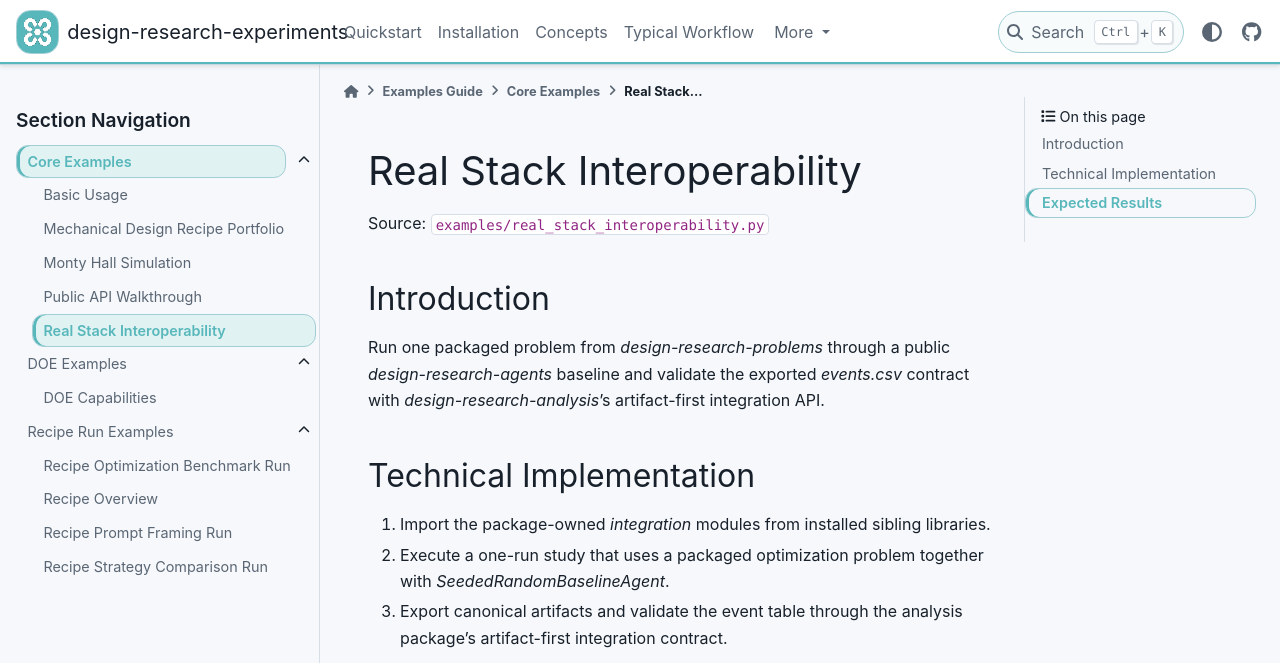
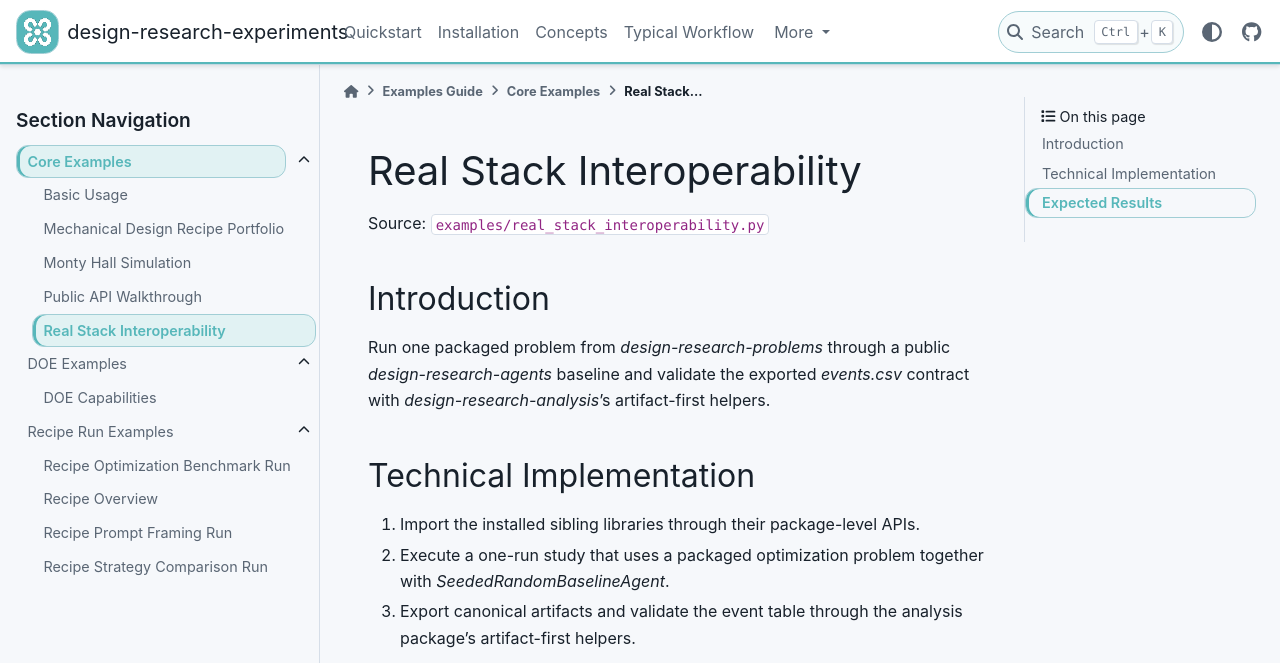
Before and after one commit to cmudrc/design-research-experiments, a Sphinx documentation site: the page built from docs/examples/core/real_stack_interoperability.rst, in a window 1280 px wide and 1172 px high, cut to the strip 0-663 px from the top of the window. Built offline with Sphinx 7.4.7 and the PyData theme 0.15.4, drawn with Linux system fonts in a browser that asks for light colours.

Commit message:
Refresh real stack example docs

```diff
--- a/docs/examples/core/real_stack_interoperability.rst
+++ b/docs/examples/core/real_stack_interoperability.rst
@@ -8,16 +8,16 @@ Introduction
 
 Run one packaged problem from `design-research-problems` through a public
 `design-research-agents` baseline and validate the exported `events.csv`
-contract with `design-research-analysis`'s artifact-first integration API.
+contract with `design-research-analysis`'s artifact-first helpers.
 
 Technical Implementation
 ------------------------
 
-1. Import the package-owned `integration` modules from installed sibling libraries.
+1. Import the installed sibling libraries through their package-level APIs.
 2. Execute a one-run study that uses a packaged optimization problem together
    with `SeededRandomBaselineAgent`.
 3. Export canonical artifacts and validate the event table through the analysis
-   package's artifact-first integration contract.
+   package's artifact-first helpers.
 
 .. literalinclude:: ../../../examples/real_stack_interoperability.py
    :language: python
```
